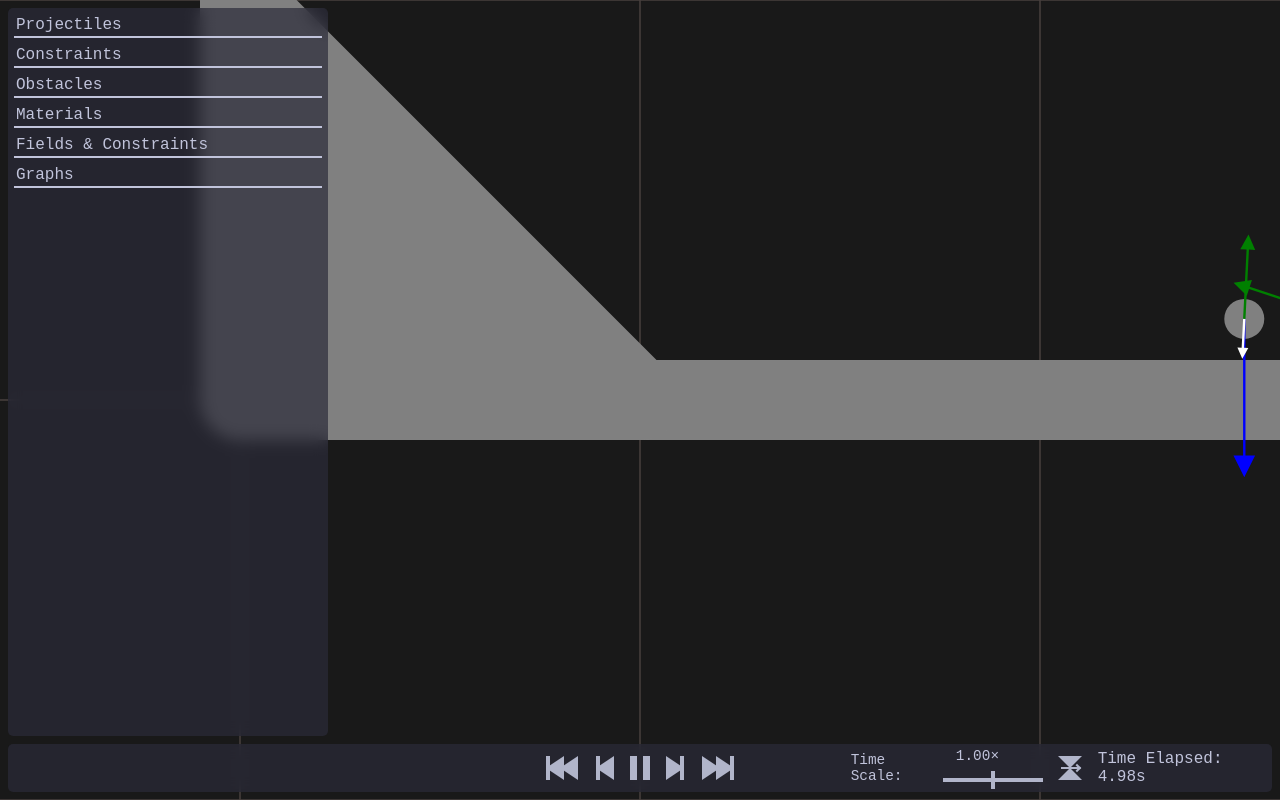
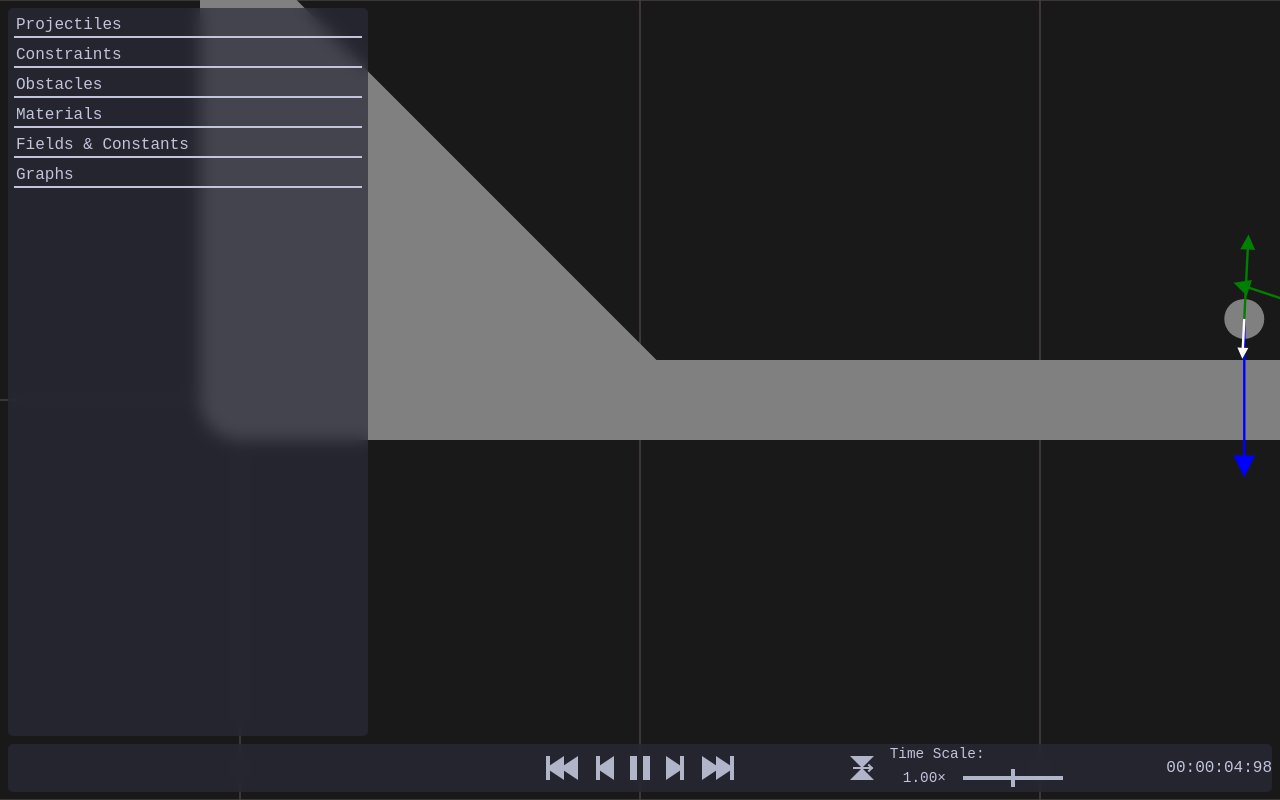
Before and after one commit to Mr25300/physics-simulation, a website with bundled scripts: page index.html in a window 1280 px wide. Built offline with nearby package versions, Linux system fonts and the light colour scheme.

Commit message:
more ui work

```diff
--- a/index.html
+++ b/index.html
@@ -26,14 +26,11 @@
         </div>
 
         <div class="horizontal-bar-segment">
-          <quantity-input id="sim-time-slider" label="Time Scale" unit="×" min="-7" max="7" logarithmic="2" sig-figs="3"
-            fill-from="0" value="0"></quantity-input>
-
           <button id="sim-reverse" class="reverse-button">
             <div class="arrow"></div>
           </button>
-
-          <div>Time Elapsed: <span id="sim-time-elapsed"></span>s</div>
+          <quantity-input id="sim-time-slider" label="Time Scale" unit="×" min="-7" max="7" logarithmic="2" sig-figs="3" fill-from="0" value="0"></quantity-input>
+          <div id="sim-time-elapsed"></div>
         </div>
       </div>
     </div>
@@ -56,14 +53,13 @@
 
         </collapsible-dropdown>
 
-        <collapsible-dropdown label="Fields & Constraints">
-          <quantity-input id="grav-constant-input" label="Gravitational Constant" unit="m^3 * kg^-1 * s^-2" min="0"
-            max="10" sig-figs="3" fill-from="0" precision="0.01"></quantity-input>
-          <quantity-input id="coloumb-constant-input" label="Coloumb Constant" unit="N * m^2 * C^-2" min="0" max="10"
-            sig-figs="3" fill-from="0" precision="0.01"></quantity-input>
-          <quantity-input id="air-density-input" label="Air Density" unit="kg * m^-3" min="0" max="10" sig-figs="3"
-            fill-from="0" precision="0.01"></quantity-input>
+        <collapsible-dropdown label="Fields & Constants">
+          <h1>Constants</h1>
+          <quantity-input id="grav-constant-input" label="Gravitational Constant" unit="m^3 * kg^-1 * s^-2" min="0" max="10" sig-figs="3" fill-from="0" precision="0.01"></quantity-input>
+          <quantity-input id="coulomb-constant-input" label="Coulomb Constant" unit="N * m^2 * C^-2" min="0" max="10" sig-figs="3" fill-from="0" precision="0.01"></quantity-input>
+          <quantity-input id="air-density-input" label="Air Density" unit="kg * m^-3" min="0" max="10" sig-figs="3" fill-from="0" precision="0.01"></quantity-input>
 
+          <h1>Fields</h1>
           <item-lister id="field-list" item-name="Field" item-type="field-item"></item-lister>
         </collapsible-dropdown>
 
--- a/src/core/simulation.ts
+++ b/src/core/simulation.ts
@@ -15,7 +15,7 @@ import { Util } from "../math/util.js";
 
 export interface Constants {
   gravitationalConstant: number;
-  coloumbConstant: number;
+  coulombConstant: number;
   airDensity: number;
 }
 
@@ -31,14 +31,14 @@ export class Simulation extends Loop {
 
   public readonly constants: Constants = {
     gravitationalConstant: 1,
-    coloumbConstant: 1,
+    coulombConstant: 1,
     airDensity: 1.225
   };
 
   public renderer: Renderer;
   private graphHandler: GraphHandler;
   public camera: Camera = new Camera();
-  public controller: Controller = new Controller();
+  public controller: Controller;
   public uiManager: UIManager = new UIManager();
 
   private static _instance: Simulation;
@@ -54,6 +54,7 @@ export class Simulation extends Loop {
     if (!canvas) throw new Error("Failed to get canvas.");
 
     this.renderer = new Renderer(canvas);
+    this.controller = new Controller(canvas);
     this.uiManager.init();
     this.graphHandler = new GraphHandler();
 
--- a/src/interfacing/controller.ts
+++ b/src/interfacing/controller.ts
@@ -7,8 +7,8 @@ export class Controller {
   private scrollAmount: number = 0;
   private _clicked: boolean = false;
 
-  constructor() {
-    document.addEventListener("mousedown", (event: MouseEvent) => {
+  constructor(canvas: HTMLCanvasElement) {
+    canvas.addEventListener("mousedown", (event: MouseEvent) => {
       if (event.button === 2) this.rightMouseDown = true;
       this.mousePos = new Vector2(event.clientX, event.clientY);
 
@@ -26,7 +26,7 @@ export class Controller {
       this.mousePos = mousePos;
     });
 
-    document.addEventListener("wheel", (event: WheelEvent) => {
+    canvas.addEventListener("wheel", (event: WheelEvent) => {
       this.scrollAmount = event.deltaY;
     });
   }
--- a/src/interfacing/itemlister.ts
+++ b/src/interfacing/itemlister.ts
@@ -58,14 +58,10 @@ export class FieldItem extends ListedItem {
     const typeLabel: DisplayLabel = new DisplayLabel("Field Type");
     typeLabel.display(typeButton);
 
-    const typeContainer: HTMLDivElement = document.createElement("div");
-    typeContainer.appendChild(typeLabel);
-    typeContainer.appendChild(typeButton);
-
     const strengthInput: QuantityInput = new QuantityInput("Strength", "", -100, 100, 0, 0.01, 0.1, 11, 3, undefined, this.field.strength);
 
     this.appendChild(fieldName);
-    this.appendChild(typeContainer);
+    this.appendChild(typeLabel);
     this.appendChild(strengthInput);
 
     typeButton.addEventListener("click", () => {
@@ -93,7 +89,7 @@ export class ItemLister extends HTMLElement {
 
   private initEvents(): void {
     const createButton: HTMLButtonElement = document.createElement("button");
-    createButton.className = "list-creator";
+    createButton.className = "item-create";
     createButton.innerText = `Create ${this.getAttribute("item-name") || ""}`;
 
     this.appendChild(createButton);
--- a/src/interfacing/quantityinput.ts
+++ b/src/interfacing/quantityinput.ts
@@ -30,7 +30,7 @@ export class TextInput<V extends number | string> extends HTMLElement {
 
         this.textSpan.blur();
 
-      } else if (this.numberInput && event.key !== "." && event.key !== "-" && event.key !== "e" && event.key !== "Backspace" && event.key !== "ArrowLeft" && event.key !== "ArrowRight" && isNaN(parseFloat(event.key))) {
+      } else if (this.numberInput && event.key !== "." && event.key !== "-" && event.key.toLowerCase() !== "e" && event.key !== "Backspace" && event.key !== "ArrowLeft" && event.key !== "ArrowRight" && isNaN(parseFloat(event.key))) {
         event.preventDefault();
       }
     });
@@ -46,7 +46,9 @@ export class TextInput<V extends number | string> extends HTMLElement {
 
       if (this.numberInput) {
         const input: string = this.textSpan.innerText;
-        const parts: string[] = input.split("e");
+
+        let parts: string[] = input.split("e");
+        if (parts.length === 1) parts = input.split("E");
 
         let value: number = parseFloat(parts[0]);
         if (parts.length > 1) value *= Math.pow(10, parseInt(parts[1]));
@@ -64,6 +66,12 @@ export class TextInput<V extends number | string> extends HTMLElement {
   }
 
   public set value(newVal: V) {
+    if (this.numberInput && isNaN(newVal as number)) {
+      this.updateDisplay();
+
+      return;
+    }
+
     const prevVal: V = this._value;
 
     this._value = newVal;
--- a/src/interfacing/uimanager.ts
+++ b/src/interfacing/uimanager.ts
@@ -1,4 +1,5 @@
 import { Simulation } from "../core/simulation.js";
+import { Util } from "../math/util.js";
 import { Collapsible } from "./collapsible.js";
 import { DisplayLabel } from "./displaylabel.js";
 import { FieldItem, ItemLister } from "./itemlister.js";
@@ -85,12 +86,12 @@ export class UIManager {
 
   private initConstantsControls(): void {
     const gInput: QuantityInput = document.getElementById("grav-constant-input") as QuantityInput;
-    const couloumbInput: QuantityInput = document.getElementById("coloumb-constant-input") as QuantityInput;
+    const couloumbInput: QuantityInput = document.getElementById("coulomb-constant-input") as QuantityInput;
     const airInput: QuantityInput = document.getElementById("air-density-input") as QuantityInput;
     const fieldList: ItemLister = document.getElementById("field-list") as ItemLister;
 
     gInput.setValue(Simulation.instance.constants.gravitationalConstant);
-    couloumbInput.setValue(Simulation.instance.constants.coloumbConstant);
+    couloumbInput.setValue(Simulation.instance.constants.coulombConstant);
     airInput.setValue(Simulation.instance.constants.airDensity);
 
     gInput.addListener((value: number) => {
@@ -98,7 +99,7 @@ export class UIManager {
     });
 
     couloumbInput.addListener((value: number) => {
-      Simulation.instance.constants.coloumbConstant = value;
+      Simulation.instance.constants.coulombConstant = value;
     });
 
     airInput.addListener((value: number) => {
@@ -118,6 +119,6 @@ export class UIManager {
   }
 
   public update(): void {
-    document.getElementById("sim-time-elapsed")!.innerText = Simulation.instance.elapsedTime.toFixed(2);
+    document.getElementById("sim-time-elapsed")!.innerText = Util.formatTime(Simulation.instance.elapsedTime);
   }
 }
--- a/src/math/util.ts
+++ b/src/math/util.ts
@@ -36,10 +36,10 @@ export class Util {
 
   public static formatTime(t: number): string {
     const timeUnits: number[] = [
-      t / 3600, // hours
-      (t / 60) % 60, // minutes
-      t % 60, // seconds
-      (t % 1) * 100 // milliseconds
+      Math.floor(t / 3600), // hours
+      Math.floor(t / 60) % 60, // minutes
+      Math.floor(t % 60), // seconds
+      Math.floor((t % 1) * 100) // milliseconds
     ];
 
     let timeString: string = "";
--- a/style.css
+++ b/style.css
@@ -37,6 +37,7 @@ body {
   height: 100%;
   display: flex;
   flex-direction: column-reverse;
+  pointer-events: none;
 }
 
 .horizontal-bar {
@@ -73,16 +74,18 @@ body {
   display: flex;
   padding: 8px;
   flex: 1;
+  min-height: 0;
 }
 
 .side-bar {
   height: 100%;
-  width: 320px;
+  width: 360px;
   display: flex;
   flex-direction: column;
   padding: 4px;
   gap: 4px;
-  overflow: auto;
+  box-sizing: border-box;
+  overflow: overlay;
 }
 
 .window {
@@ -90,6 +93,7 @@ body {
   border-radius: 5px;
   backdrop-filter: blur(8px);
   -webkit-backdrop-filter: blur(8px);
+  pointer-events: all;
 }
 
 /* #region Collapsible */
@@ -152,6 +156,7 @@ collapsible-dropdown.expanded .collapsible-content {
   flex-direction: column;
   gap: 4px;
   border: 2px solid var(--detail);
+  overflow: hidden;
 }
 
 /* #endregion */
@@ -343,17 +348,18 @@ button:hover {
 .display-label {
   display: flex;
   flex-direction: row;
+  flex-wrap: wrap;
   align-items: center;
   font-size: 0.9em;
   height: auto;
-  gap: 6px;
+  gap: 4px;
 }
 
 .display-label .label {
   display: inline-block;
   word-wrap: break-word;
   overflow-wrap: break-word;
-  white-space: normal;
+  white-space: nowrap;
   height: auto;
 }
 
@@ -361,6 +367,8 @@ button:hover {
   display: flex;
   flex-direction: row;
   flex-wrap: wrap;
+  width: auto;
+  height: auto;
 }
 /* #endregion */
 
@@ -403,6 +411,12 @@ button:hover {
 /* #endregion */
 
 /* #region Quantity Input */
+.qi-input-container {
+  display: flex;
+  flex-direction: row;
+  gap: 4px;
+}
+
 .qi-text-input-container {
   display: flex;
   flex-direction: row;
@@ -514,7 +528,10 @@ item-lister {
   gap: 8px;
   width: 100%;
   height: auto;
-  margin-top: 8px;
+}
+
+.item-create {
+  order: 1000;
 }
 
 .listed-item {
@@ -528,12 +545,9 @@ item-lister {
 .item-delete {
   order: 1000;
 }
-
 /* #endregion */
 
-
-/* Responsive CSS Terrible formatting, sorry :( */
-.sidebar-toggle {
+/* .sidebar-toggle {
   display: none;
   position: fixed;
   top: 12px;
@@ -591,10 +605,8 @@ item-lister {
 
   .horizontal-bar {
     margin-top: 48px;
-    /* Make space for toggle button */
   }
 
-  /* Overlay when sidebar is open */
   .content-container.active~.main-container::after {
     content: "";
     position: fixed;
@@ -606,7 +618,6 @@ item-lister {
     z-index: 998;
   }
 }
-
 
 @media screen and (max-width: 768px) {
   .horizontal-bar {
@@ -633,7 +644,6 @@ item-lister {
     transition: transform 0.2s;
   }
 
-  /* Dynamic scaling based on viewport width */
   @media screen and (max-width: 480px) {
     .horizontal-bar-inner {
       transform: scale(0.9);
@@ -658,30 +668,25 @@ item-lister {
     }
   }
 
-  /* Adjust spacing for scaled content */
   .horizontal-bar-segment {
     gap: 8px;
     padding: 0 4px;
   }
 
-  /* Ensure buttons remain tappable */
   button {
     min-width: 36px;
     min-height: 36px;
   }
 
-  /* Scale down time display text */
   .horizontal-bar-segment>div {
     font-size: 0.9em;
   }
 
-  /* Adjust slider widths */
   .qi-slider-container {
     width: 80px;
   }
 
-  /* Prevent scaling from making text unreadable */
   quantity-input {
     min-width: 120px;
   }
-}
+} */
```
